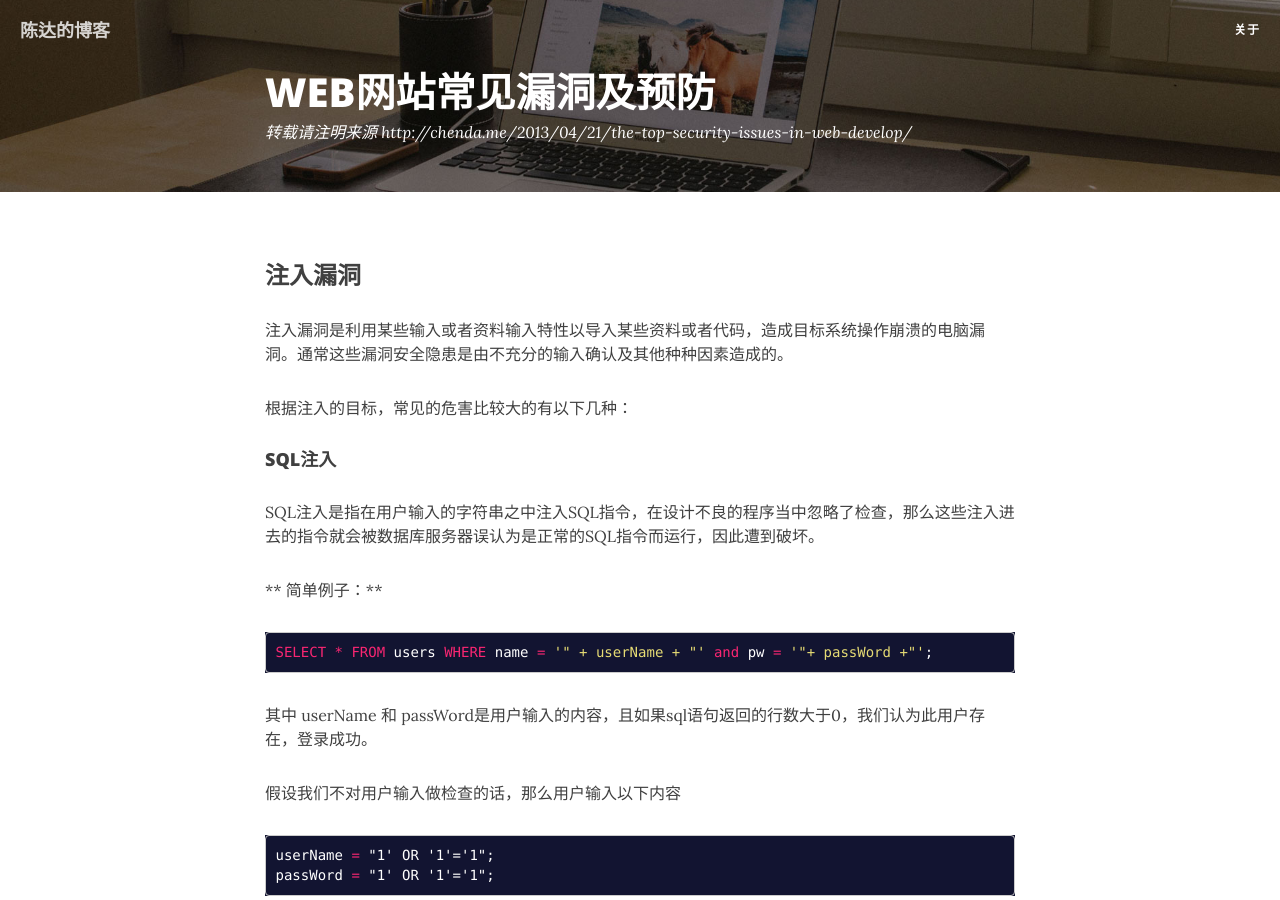
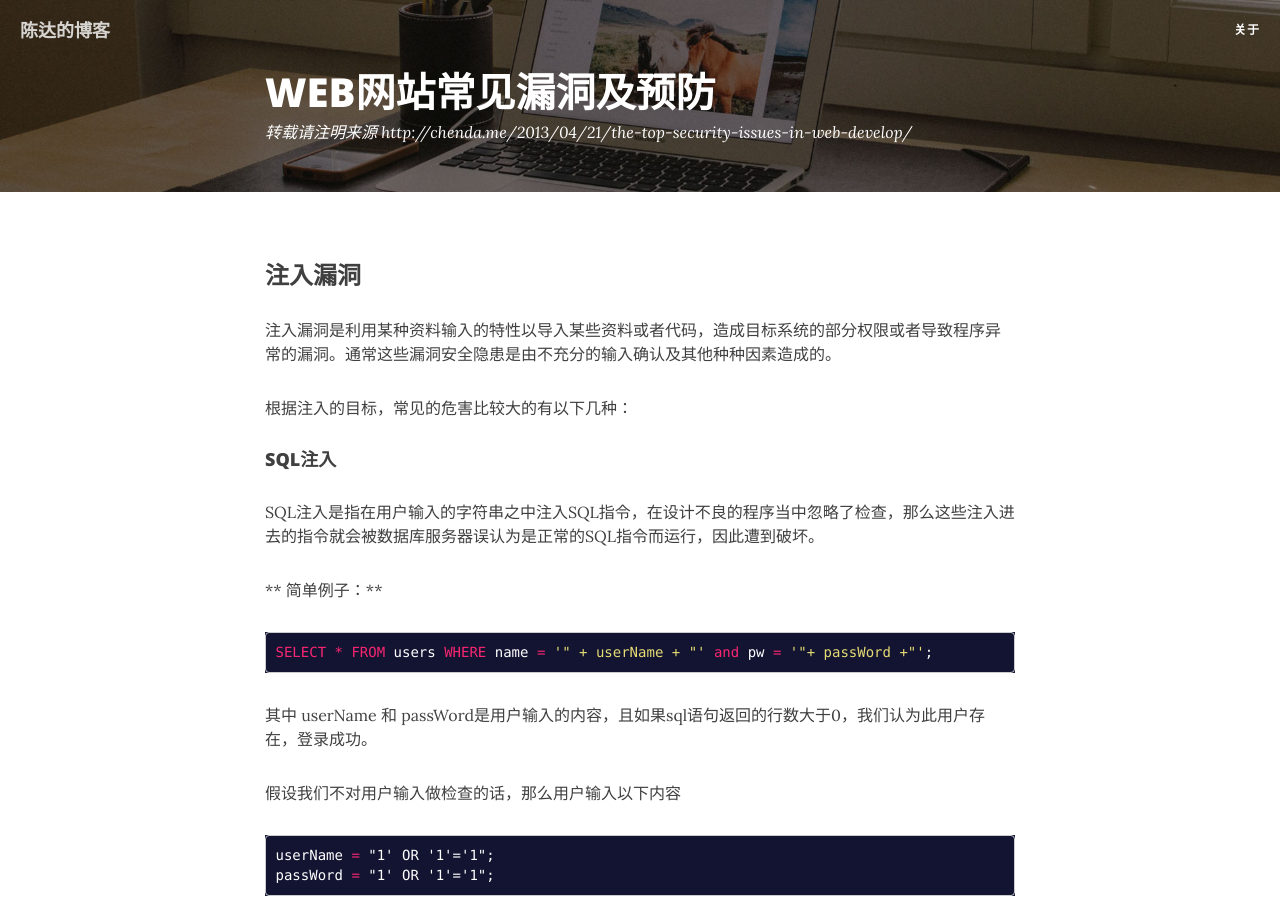
Before and after one commit to tommychin/tommychin.github.io, a Jekyll site: the page built from _posts/2013-4-21-the-top-security-issues-in-web-develop.md, in a window 1280 px wide and 900 px high. Built offline with Jekyll 4.4.1, drawn with Linux system fonts in a browser that asks for light colours; nearby versions of some CDN libraries; some of the changed text lies outside the part shown.

Commit message:
update 2013-4-21-the-top-security-issues-in-web-develop.md

````diff
--- a/_posts/2013-4-21-the-top-security-issues-in-web-develop.md
+++ b/_posts/2013-4-21-the-top-security-issues-in-web-develop.md
@@ -3,11 +3,11 @@
   - security
 layout: post
 title: WEB网站常见漏洞及预防
-category:
+category: null
 ---
 
 ### 注入漏洞
-注入漏洞是利用某些输入或者资料输入特性以导入某些资料或者代码，造成目标系统操作崩溃的电脑漏洞。通常这些漏洞安全隐患是由不充分的输入确认及其他种种因素造成的。
+注入漏洞是利用某种资料输入的特性以导入某些资料或者代码，造成目标系统的部分权限或者导致程序异常的漏洞。通常这些漏洞安全隐患是由不充分的输入确认及其他种种因素造成的。
 
 根据注入的目标，常见的危害比较大的有以下几种：
 
@@ -81,7 +81,7 @@
 SELECT * FROM users WHERE name  like CONCAT('%',#{param},'%');
 --错误语法
 SELECT * FROM users WHERE name like '%${param}%';
- ```
+```
 
 #### XSS注入
 XSS 即 Cross-site scripting，通常简称为XSS或跨站脚本或跨站脚本攻击 是一种网站应用程序的安全漏洞攻击，是代码注入的一种。
@@ -100,7 +100,6 @@
 <div><%=request.getAttribute("user_input_content")%></div>
 ```
 
-
 上面的两行代码分别展示了HTML展示用户数据的2种情况，对于这2种情况，假设用户输入的分别是：
 
 ```javascript
@@ -109,7 +108,7 @@
 
  和
 
- ```javascript
+```javascript
 <script>alert(document.cookie)</script>
 ```
 
@@ -139,13 +138,15 @@
 <div>${user_input_content}</div>
 ```
 
-上面的2种正确处理方式会转义危险字符 如 < 变成 &lt; > 变成&gt;等;
+上面的2种正确处理方式会转义危险字符 如 `<` 转义为 `&lt;` , `>` 转义为`&gt;`等;
 
 同时，在java中则可以直接使用ESAPI框架做处理，直接将所有的内容转换为HTML编码：
 
 ```html
 <!--正确-->
-<div><%=ESAPI.encoder().encodeForHTML(request.getAttribute("user_input_content"))%></div>
+<div>
+  <%=ESAPI.encoder().encodeForHTML(request.getAttribute("user_input_content"))%>
+</div>
 ```
 
 
@@ -169,7 +170,7 @@
 
 原因是银行网站A违反了HTTP规范，使用GET请求更新资源(但实际上即使POST请求，仍不能根本杜绝)。
 
-在访问危险网站B的之前，你已经登录了银行网站A，而B中的<img>以GET的方式请求第三方资源（这里的第三方就是指银行网站了，原本这是一个合法的请求，但这里被不法分子利用了），
+在访问危险网站B的之前，你已经登录了银行网站A，而B中的`<img>`以GET的方式请求第三方资源（这里的第三方就是指银行网站了，原本这是一个合法的请求，但这里被不法分子利用了），
 
 所以你的浏览器会带上你的银行网站A的Cookie发出Get请求，去获取资源`http://www.mybank.com/Transfer.php?toBankId=11&money=1000`
 
@@ -188,7 +189,6 @@
 令牌的产生方式通常有：
 
 cookie的hash值，随机值,UUID ，验证码（太重量级，普通业务不适用）等。
-
 
 
 ### 其他注意事项
@@ -234,7 +234,7 @@
 应对方式就是对md5方法添加自己的规则或密钥，这个过程一般被称为加盐，这里的密钥一般也被叫做salt。
 常见的加盐方法：(这里的salt是某个特定字符串，可根据业务自行指定)
 
-```php
+```java
 md5( $password + $salt )
 md5( $password + md5($salt))
 md5( md5($password) + md5($salt))
````
